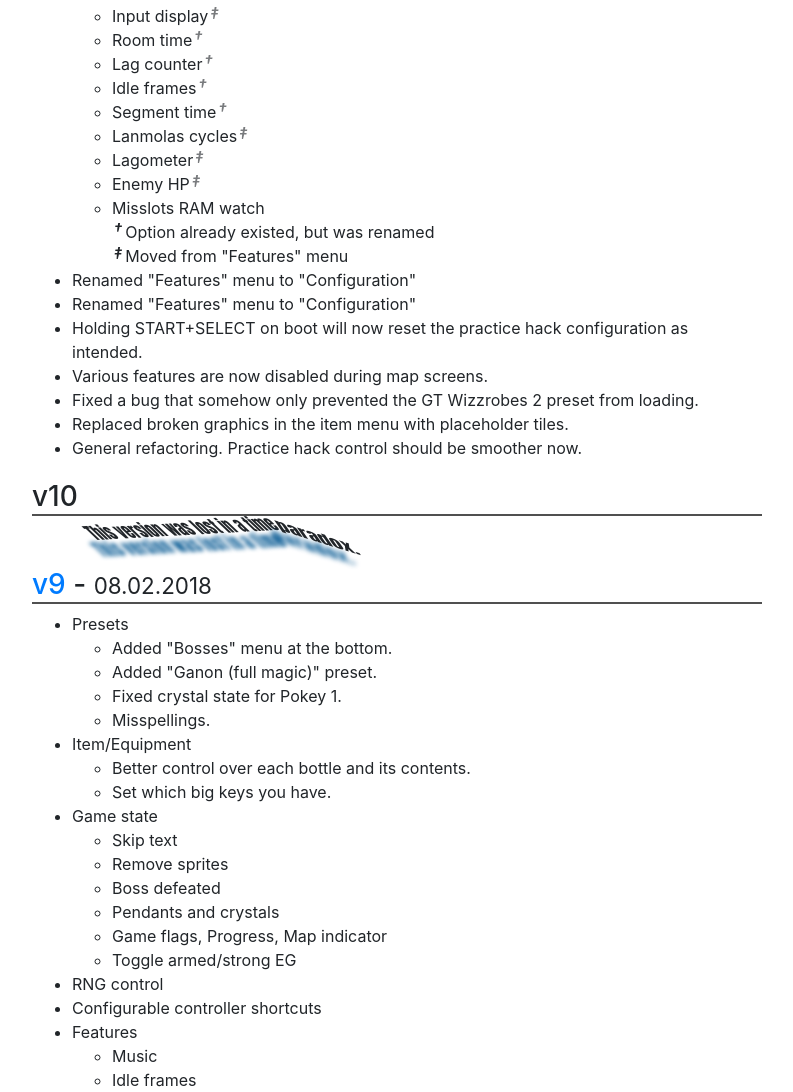
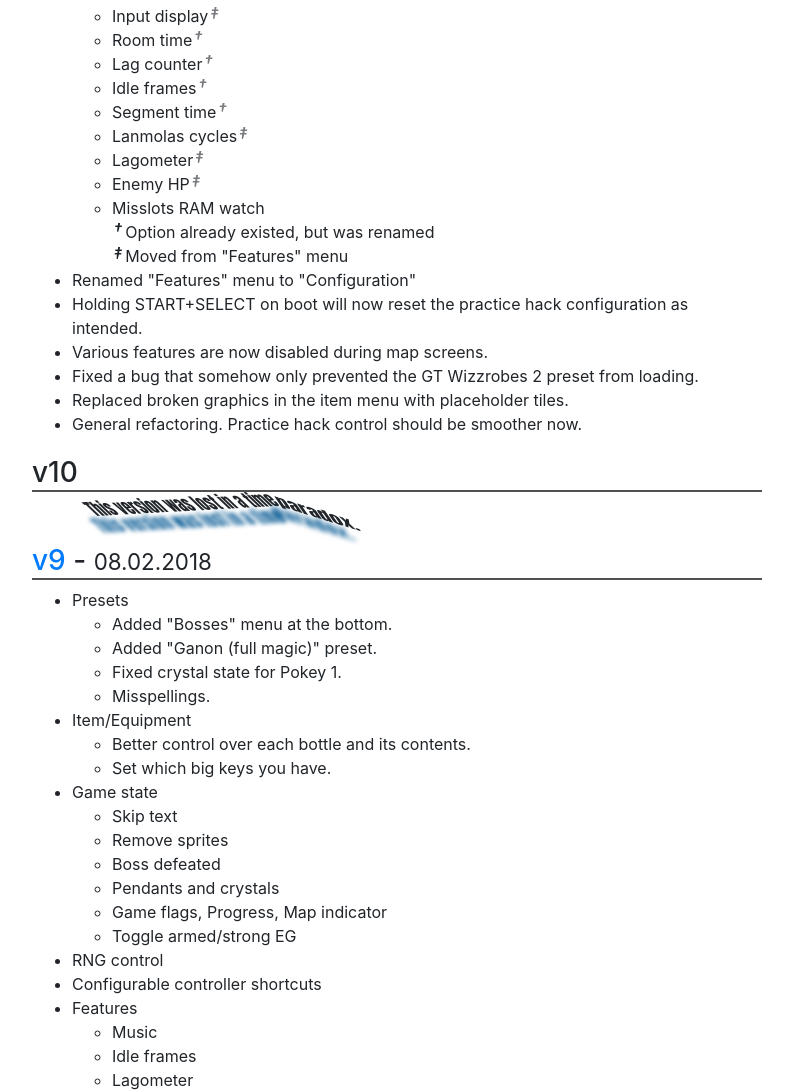
Before and after one commit to helgefmi/lttphack, a plain HTML site: page docs/index.html in a window 1280 px wide. Shown: the part 10395-11487 px from the top of the page, without its empty margins (243-1036 px from the left). Drawn offline with nearby package versions, Linux system fonts and the light colour scheme.

Commit message:
oops
the start of v11.0.1

```diff
--- a/docs/index.html
+++ b/docs/index.html
@@ -705,7 +705,6 @@
 							</ul>
 						</li>
 						<li>Renamed "Features" menu to "Configuration"</li>
-						<li>Renamed "Features" menu to "Configuration"</li>
 						<li>Holding START+SELECT on boot will now reset the practice hack configuration as intended.</li>
 						<li>Various features are now disabled during map screens.</li>
 						<li>Fixed a bug that somehow only prevented the GT Wizzrobes 2 preset from loading.</li>
```
